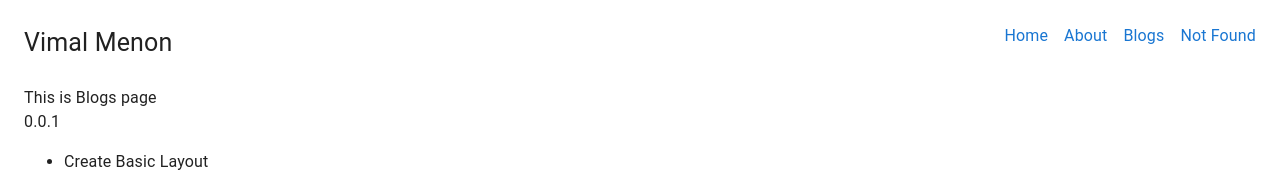
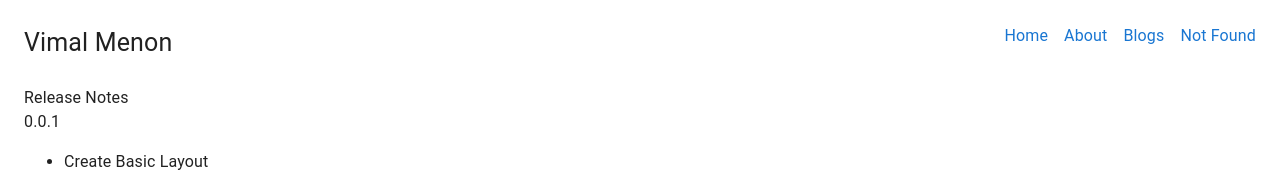
Before and after one commit to vimalmenon/vimalmenon.github.io, a Next.js app: page /release-notes in a window 1280 px wide. Shown: the top 176 px of the page. Built offline with nearby package versions, Linux system fonts and the light colour scheme; what @mui/material-nextjs would draw is missing.

Commit message:
updated release notes

```diff
--- a/src/app/release-notes/page.tsx
+++ b/src/app/release-notes/page.tsx
@@ -9,7 +9,7 @@ export const metadata: Metadata = {
 const Page: React.FC = () => {
   return (
     <Box component={'main'}>
-      <div>This is Blogs page</div>
+      <div>Release Notes</div>
       <div>
         <div>0.0.1</div>
         <ul>
```
